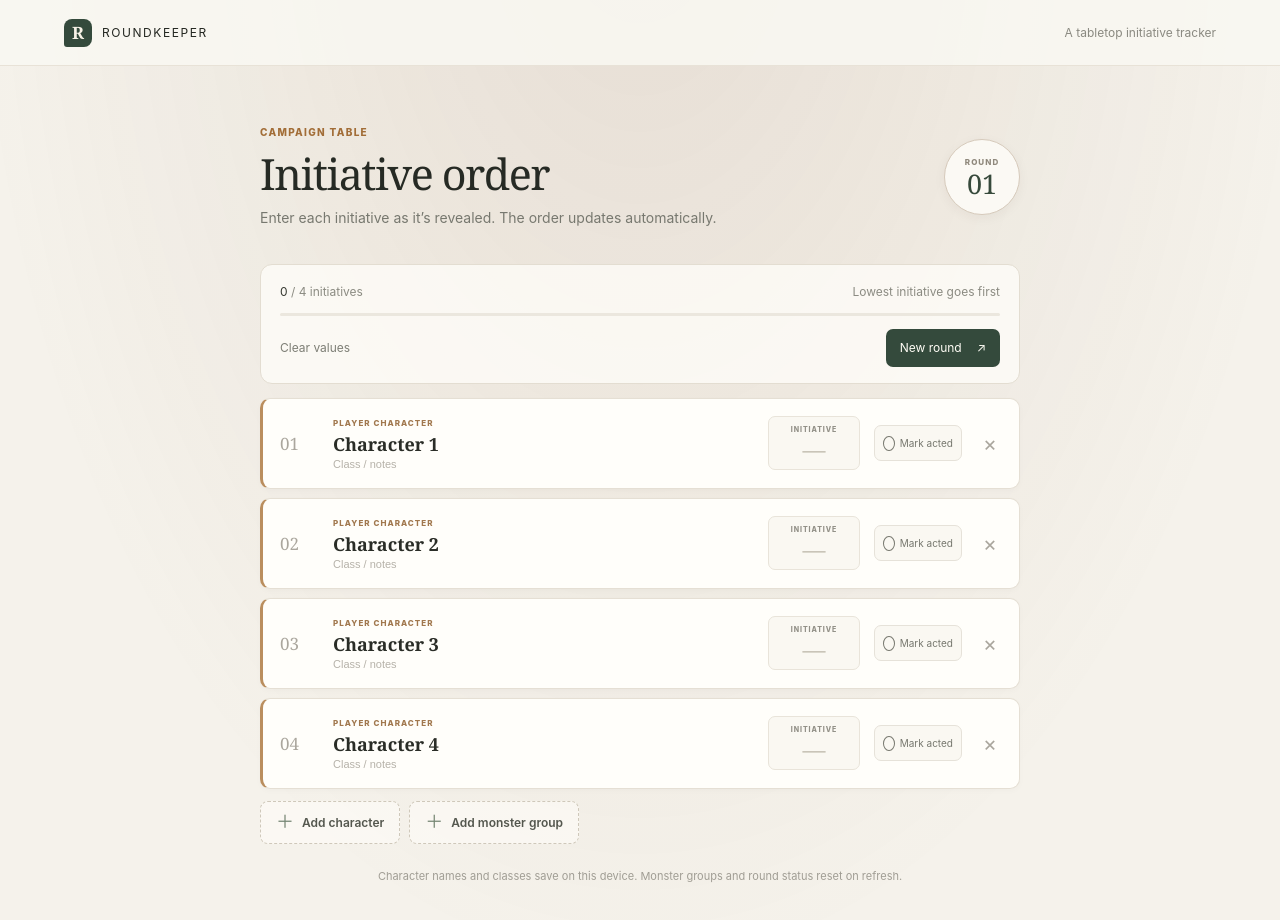
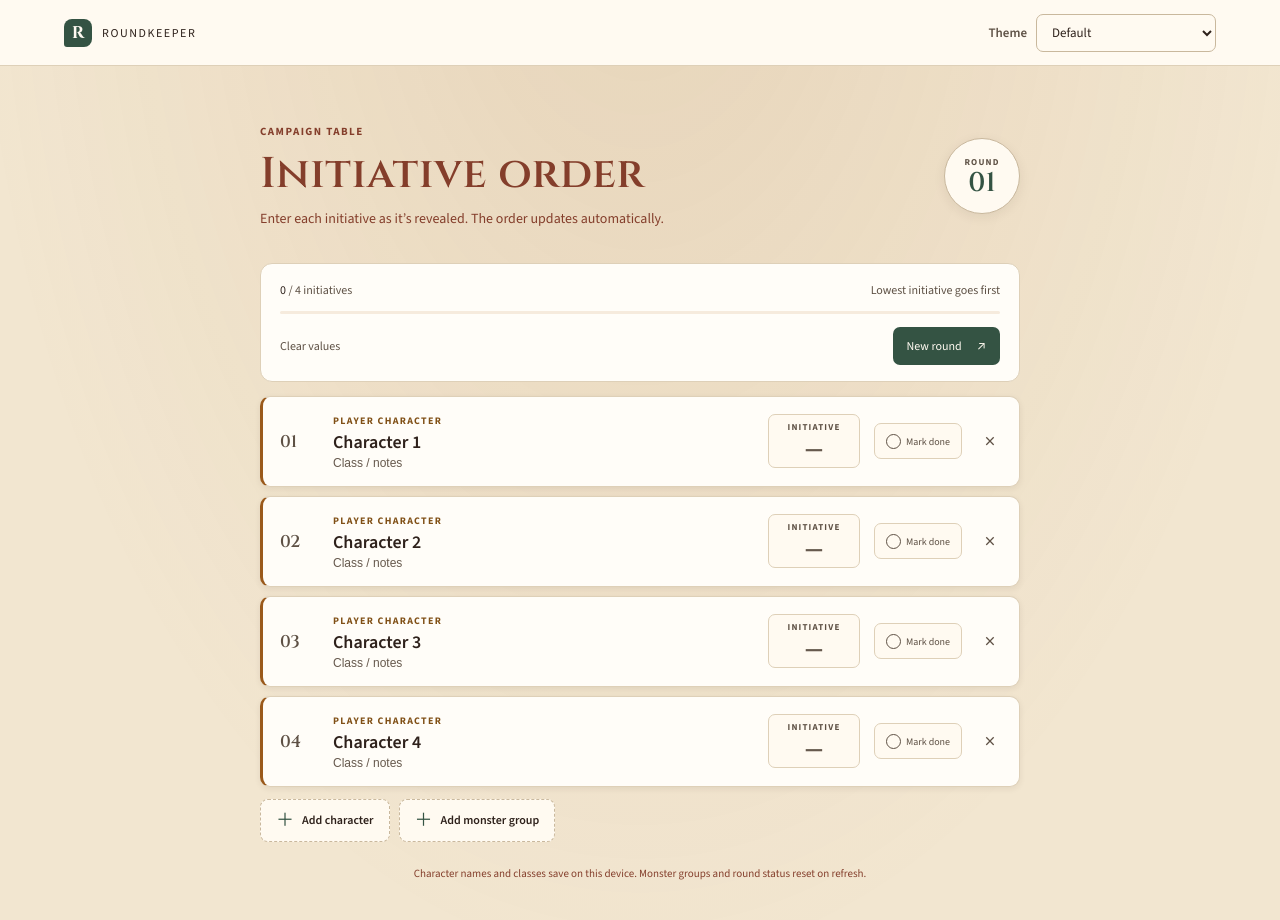
Before and after one commit to aaropee/gloomhaven-initiative-manager, a Vue app: page / in a window 1280 px wide. Shown: the top 920 px of the page. Built offline with nearby package versions, Linux system fonts and the light colour scheme.

Commit message:
Added theme selector with 5 different presets, layout and content fixes on initiative input and turn check marker.

```diff
--- a/index.html
+++ b/index.html
@@ -1,10 +1,14 @@
 <!DOCTYPE html>
-<html lang="">
+<html lang="en">
   <head>
     <meta charset="UTF-8">
     <link rel="icon" href="/favicon.ico">
     <meta name="viewport" content="width=device-width, initial-scale=1.0">
-    <title>Vite App</title>
+    <meta name="theme-color" content="#f2e6d0">
+    <link rel="preconnect" href="https://fonts.googleapis.com">
+    <link rel="preconnect" href="https://fonts.gstatic.com" crossorigin>
+    <link href="https://fonts.googleapis.com/css2?family=Cinzel:wght@600;700&family=Source+Sans+3:wght@400;500;600;700;800&display=swap" rel="stylesheet">
+    <title>Roundkeeper | Initiative Tracker</title>
   </head>
   <body>
     <div id="app"></div>
--- a/src/App.vue
+++ b/src/App.vue
@@ -3,6 +3,14 @@ import { computed, ref, watch } from 'vue'
 
 const rosterStorageKey = 'roundkeeper.character-roster'
 const rosterStorageError = ref('')
+const selectedTheme = ref('default')
+const themes = [
+  { value: 'default', label: 'Default' },
+  { value: 'spring', label: 'Spring' },
+  { value: 'elegant', label: 'Elegant' },
+  { value: 'fall', label: 'Fall' },
+  { value: 'frost', label: 'Frost' },
+]
 
 function createDefaultCharacters() {
   return Array.from({ length: 4 }, (_, index) => ({
@@ -139,13 +147,20 @@ function removeParticipant(id) {
 </script>
 
 <template>
-  <div class="app-shell">
+  <div class="app-shell" :data-theme="selectedTheme">
     <header class="topbar">
       <a class="brand" href="#" aria-label="Roundkeeper home">
         <span class="brand-mark" aria-hidden="true">R</span>
         <span>ROUNDKEEPER</span>
       </a>
-      <span class="topbar-note">A tabletop initiative tracker</span>
+      <label class="theme-picker" for="theme-select">
+        <span class="theme-picker-label">Theme</span>
+        <select id="theme-select" v-model="selectedTheme" aria-label="Color theme">
+          <option v-for="theme in themes" :key="theme.value" :value="theme.value">
+            {{ theme.label }}
+          </option>
+        </select>
+      </label>
     </header>
 
     <main class="tracker">
@@ -247,7 +262,7 @@ function removeParticipant(id) {
             @click="toggleActed(participant)"
           >
             <span class="acted-check" aria-hidden="true">{{ participant.acted ? '✓' : '' }}</span>
-            <span>{{ participant.acted ? 'Acted' : 'Mark acted' }}</span>
+            <span>{{ participant.acted ? 'Done' : 'Mark done' }}</span>
           </button>
           <button
             class="remove-button"
--- a/src/assets/base.css
+++ b/src/assets/base.css
@@ -1,53 +1,34 @@
-/* color palette from <https://github.com/vuejs/theme> */
 :root {
-  --vt-c-white: #ffffff;
-  --vt-c-white-soft: #f8f8f8;
-  --vt-c-white-mute: #f2f2f2;
+  color-scheme: light;
 
-  --vt-c-black: #181818;
-  --vt-c-black-soft: #222222;
-  --vt-c-black-mute: #282828;
+  --color-background: #f2e6d0;
+  --color-surface: #fffaf1;
+  --color-surface-raised: #fffdf8;
+  --color-surface-muted: #f6ebdd;
+  --color-header: #fffaf1;
 
-  --vt-c-indigo: #2c3e50;
+  --color-text: #2e211b;
+  --color-text-secondary: #5e5145;
+  --color-text-subtle: #66594d;
+  --color-border: #c9b89d;
+  --color-border-soft: #ded0b8;
 
-  --vt-c-divider-light-1: rgba(60, 60, 60, 0.29);
-  --vt-c-divider-light-2: rgba(60, 60, 60, 0.12);
-  --vt-c-divider-dark-1: rgba(84, 84, 84, 0.65);
-  --vt-c-divider-dark-2: rgba(84, 84, 84, 0.48);
+  --color-primary: #345343;
+  --color-primary-hover: #263f32;
+  --color-primary-soft: #e6eee2;
+  --color-primary-border: #c2d3c0;
+  --color-progress: #49694f;
+  --color-accent: #9a5a1c;
+  --color-accent-text: #805016;
+  --color-accent-secondary: #843e2b;
+  --color-accent-secondary-soft: #f4e6dd;
+  --color-copy-accent: #843e2b;
+  --color-focus: #805016;
+  --color-ambient-glow: rgba(154, 90, 28, 0.13);
+  --color-shadow: rgba(46, 33, 27, 0.08);
 
-  --vt-c-text-light-1: var(--vt-c-indigo);
-  --vt-c-text-light-2: rgba(60, 60, 60, 0.66);
-  --vt-c-text-dark-1: var(--vt-c-white);
-  --vt-c-text-dark-2: rgba(235, 235, 235, 0.64);
-}
-
-/* semantic color variables for this project */
-:root {
-  --color-background: var(--vt-c-white);
-  --color-background-soft: var(--vt-c-white-soft);
-  --color-background-mute: var(--vt-c-white-mute);
-
-  --color-border: var(--vt-c-divider-light-2);
-  --color-border-hover: var(--vt-c-divider-light-1);
-
-  --color-heading: var(--vt-c-text-light-1);
-  --color-text: var(--vt-c-text-light-1);
-
-  --section-gap: 160px;
-}
-
-@media (prefers-color-scheme: dark) {
-  :root {
-    --color-background: var(--vt-c-black);
-    --color-background-soft: var(--vt-c-black-soft);
-    --color-background-mute: var(--vt-c-black-mute);
-
-    --color-border: var(--vt-c-divider-dark-2);
-    --color-border-hover: var(--vt-c-divider-dark-1);
-
-    --color-heading: var(--vt-c-text-dark-1);
-    --color-text: var(--vt-c-text-dark-2);
-  }
+  --font-display: 'Cinzel', Georgia, 'Times New Roman', serif;
+  --font-body: 'Source Sans 3', -apple-system, BlinkMacSystemFont, 'Segoe UI', sans-serif;
 }
 
 *,
@@ -62,24 +43,9 @@ body {
   min-height: 100vh;
   color: var(--color-text);
   background: var(--color-background);
-  transition:
-    color 0.5s,
-    background-color 0.5s;
-  line-height: 1.6;
-  font-family:
-    Inter,
-    -apple-system,
-    BlinkMacSystemFont,
-    'Segoe UI',
-    Roboto,
-    Oxygen,
-    Ubuntu,
-    Cantarell,
-    'Fira Sans',
-    'Droid Sans',
-    'Helvetica Neue',
-    sans-serif;
-  font-size: 15px;
+  line-height: 1.5;
+  font-family: var(--font-body);
+  font-size: 16px;
   text-rendering: optimizeLegibility;
   -webkit-font-smoothing: antialiased;
   -moz-osx-font-smoothing: grayscale;
--- a/src/assets/main.css
+++ b/src/assets/main.css
@@ -4,11 +4,115 @@
   min-height: 100vh;
 }
 
+.app-shell[data-theme='spring'] {
+  --color-background: #e1c698;
+  --color-surface: #f5ebd7;
+  --color-surface-raised: #fff8e9;
+  --color-surface-muted: #d9c595;
+  --color-header: #f8efde;
+  --color-text: #2f4b3a;
+  --color-text-secondary: #3f563d;
+  --color-text-subtle: #536247;
+  --color-border: #b3a46b;
+  --color-border-soft: #c7ba8a;
+  --color-primary: #2f4b3a;
+  --color-primary-hover: #243b2e;
+  --color-primary-soft: #e5e8d7;
+  --color-primary-border: #7e8656;
+  --color-progress: #4a6d4c;
+  --color-accent: #7e8656;
+  --color-accent-text: #515b38;
+  --color-accent-secondary: #4a6d4c;
+  --color-accent-secondary-soft: #e5e8d7;
+  --color-copy-accent: #2f4b3a;
+  --color-focus: #2f4b3a;
+  --color-ambient-glow: rgba(126, 134, 86, 0.15);
+  --color-shadow: rgba(47, 75, 58, 0.12);
+}
+
+.app-shell[data-theme='elegant'] {
+  --color-background: #eae4d2;
+  --color-surface: #f5f0e5;
+  --color-surface-raised: #fffaf0;
+  --color-surface-muted: #ded5c7;
+  --color-header: #f7f3e9;
+  --color-text: #3c2a30;
+  --color-text-secondary: #5d4c4b;
+  --color-text-subtle: #5d4c4b;
+  --color-border: #c5b6a6;
+  --color-border-soft: #d5c8b9;
+  --color-primary: #3c2a30;
+  --color-primary-hover: #2d2025;
+  --color-primary-soft: #ede6e4;
+  --color-primary-border: #c5b6a6;
+  --color-progress: #5d4c4b;
+  --color-accent: #79676c;
+  --color-accent-text: #5d4c4b;
+  --color-accent-secondary: #5d4c4b;
+  --color-accent-secondary-soft: #ede6e4;
+  --color-copy-accent: #5d4c4b;
+  --color-focus: #3c2a30;
+  --color-ambient-glow: rgba(121, 103, 108, 0.12);
+  --color-shadow: rgba(60, 42, 48, 0.12);
+}
+
+.app-shell[data-theme='fall'] {
+  --color-background: #eecb96;
+  --color-surface: #f8e6ca;
+  --color-surface-raised: #fff6e8;
+  --color-surface-muted: #e2ac7e;
+  --color-header: #fff1dc;
+  --color-text: #4f2a22;
+  --color-text-secondary: #71352b;
+  --color-text-subtle: #71352b;
+  --color-border: #d88b5f;
+  --color-border-soft: #e2ac7e;
+  --color-primary: #a82924;
+  --color-primary-hover: #851f1e;
+  --color-primary-soft: #f7e2d4;
+  --color-primary-border: #bf5a36;
+  --color-progress: #bf5a36;
+  --color-accent: #bf5a36;
+  --color-accent-text: #7d3828;
+  --color-accent-secondary: #a82924;
+  --color-accent-secondary-soft: #f7e2d4;
+  --color-copy-accent: #843520;
+  --color-focus: #a82924;
+  --color-ambient-glow: rgba(191, 90, 54, 0.14);
+  --color-shadow: rgba(94, 41, 31, 0.12);
+}
+
+.app-shell[data-theme='frost'] {
+  --color-background: #e2edf4;
+  --color-surface: #f2f7fa;
+  --color-surface-raised: #fbfdff;
+  --color-surface-muted: #d0e0ec;
+  --color-header: #f5f9fc;
+  --color-text: #19384d;
+  --color-text-secondary: #1c415a;
+  --color-text-subtle: #31556e;
+  --color-border: #9cbdd3;
+  --color-border-soft: #c4d9e7;
+  --color-primary: #19384d;
+  --color-primary-hover: #112d3e;
+  --color-primary-soft: #e2edf4;
+  --color-primary-border: #9cbdd3;
+  --color-progress: #5982a6;
+  --color-accent: #5982a6;
+  --color-accent-text: #19384d;
+  --color-accent-secondary: #1c415a;
+  --color-accent-secondary-soft: #e2edf4;
+  --color-copy-accent: #1c415a;
+  --color-focus: #1c415a;
+  --color-ambient-glow: rgba(89, 130, 166, 0.14);
+  --color-shadow: rgba(25, 56, 77, 0.12);
+}
+
 .app-shell {
   min-height: 100vh;
   background:
-    radial-gradient(ellipse at 50% -15%, rgba(120, 71, 36, 0.12), transparent 42rem),
-    #f5f2eb;
+    radial-gradient(ellipse at 50% -15%, var(--color-ambient-glow), transparent 42rem),
+    var(--color-background);
 }
 
 .topbar {
@@ -17,15 +121,15 @@
   align-items: center;
   justify-content: space-between;
   padding: 0 clamp(20px, 5vw, 72px);
-  border-bottom: 1px solid #e8e2d7;
-  background: rgba(250, 248, 243, 0.86);
+  border-bottom: 1px solid var(--color-border-soft);
+  background: var(--color-header);
 }
 
 .brand {
   display: inline-flex;
   align-items: center;
   gap: 10px;
-  color: #242721;
+  color: var(--color-text);
   font-size: 12px;
   font-weight: 800;
   letter-spacing: 0.13em;
@@ -38,17 +142,36 @@
   height: 28px;
   place-items: center;
   border-radius: 8px 8px 8px 3px;
-  background: #344a3c;
-  color: #f7f2e7;
-  font-family: Georgia, serif;
+  background: var(--color-primary);
+  color: var(--color-surface);
+  font-family: var(--font-display);
   font-size: 17px;
   font-weight: 700;
   letter-spacing: 0;
 }
 
-.topbar-note {
-  color: #8a8980;
-  font-size: 12px;
+.theme-picker {
+  display: inline-flex;
+  align-items: center;
+  gap: 9px;
+  color: var(--color-text-secondary);
+  font-size: 13px;
+}
+
+.theme-picker-label {
+  font-weight: 600;
+}
+
+.theme-picker select {
+  min-width: 180px;
+  min-height: 38px;
+  padding: 0 32px 0 11px;
+  border: 1px solid var(--color-border);
+  border-radius: 7px;
+  background: var(--color-surface);
+  color: var(--color-text);
+  font: inherit;
+  cursor: pointer;
 }
 
 .tracker {
@@ -69,34 +192,35 @@
 .type-label,
 .initiative-entry > span,
 .round-token-label {
-  font-size: 10px;
+  font-size: 11px;
   font-weight: 800;
   letter-spacing: 0.13em;
 }
 
 .eyebrow {
   margin-bottom: 10px;
-  color: #a26d37;
+  color: var(--color-accent-text);
 }
 
 h1,
 h2,
 p {
   margin: 0;
+  color: var(--color-copy-accent) !important;
 }
 
 h1 {
-  color: #262a24;
-  font-family: Georgia, 'Times New Roman', serif;
+  color: var(--color-text);
+  font-family: var(--font-display);
   font-size: clamp(32px, 5vw, 43px);
   font-weight: 500;
-  letter-spacing: -0.035em;
+  letter-spacing: 0.01em;
   line-height: 1.1;
 }
 
 .intro {
   margin-top: 10px;
-  color: #77786f;
+  color: var(--color-text-secondary);
   font-size: 14px;
 }
 
@@ -108,21 +232,21 @@ h1 {
   flex-direction: column;
   align-items: center;
   justify-content: center;
-  border: 1px solid #d6cabb;
+  border: 1px solid var(--color-border);
   border-radius: 50%;
-  background: #fbf9f4;
-  box-shadow: 0 3px 12px rgba(58, 46, 31, 0.05);
+  background: var(--color-surface);
+  box-shadow: 0 3px 12px var(--color-shadow);
 }
 
 .round-token-label {
-  color: #8f887c;
-  font-size: 8px;
+  color: var(--color-text-secondary);
+  font-size: 9px;
 }
 
 .round-number {
   margin-top: 1px;
-  color: #36493b;
-  font-family: Georgia, 'Times New Roman', serif;
+  color: var(--color-primary);
+  font-family: var(--font-display);
   font-size: 27px;
   line-height: 1;
 }
@@ -130,9 +254,9 @@ h1 {
 .round-controls {
   margin-bottom: 14px;
   padding: 17px 19px 16px;
-  border: 1px solid #e3ddd1;
+  border: 1px solid var(--color-border-soft);
   border-radius: 12px;
-  background: rgba(255, 254, 250, 0.75);
+  background: var(--color-surface-raised);
 }
 
 .progress-label {
@@ -140,18 +264,18 @@ h1 {
   align-items: center;
   justify-content: space-between;
   gap: 12px;
-  color: #34372f;
+  color: var(--color-text);
   font-size: 12px;
   font-weight: 700;
 }
 
 .muted {
-  color: #8b8b82;
+  color: var(--color-text-secondary);
   font-weight: 400;
 }
 
 .ready-label {
-  color: #47704d;
+  color: var(--color-primary);
   font-size: 11px;
 }
 
@@ -160,14 +284,14 @@ h1 {
   margin-top: 12px;
   overflow: hidden;
   border-radius: 4px;
-  background: #ebe7de;
+  background: var(--color-surface-muted);
 }
 
 .progress-track span {
   display: block;
   height: 100%;
   border-radius: inherit;
-  background: #648165;
+  background: var(--color-progress);
   transition: width 180ms ease;
 }
 
@@ -188,12 +312,12 @@ button {
 .text-button {
   padding: 7px 0;
   background: none;
-  color: #7d7e75;
+  color: var(--color-text-secondary);
   font-size: 12px;
 }
 
 .text-button:hover {
-  color: #34372f;
+  color: var(--color-text);
 }
 
 .next-round-button {
@@ -203,8 +327,8 @@ button {
   gap: 15px;
   padding: 0 14px;
   border-radius: 7px;
-  background: #344a3c;
-  color: #fffdf6;
+  background: var(--color-primary);
+  color: var(--color-surface);
   font-size: 12px;
   font-weight: 700;
   transition: background 150ms ease, transform 150ms ease;
@@ -212,7 +336,7 @@ button {
 
 .next-round-button:hover {
   transform: translateY(-1px);
-  background: #283c30;
+  background: var(--color-primary-hover);
 }
 
 .initiative-list {
@@ -228,39 +352,39 @@ button {
   align-items: center;
   gap: 14px;
   padding: 13px 15px 13px 17px;
-  border: 1px solid #e5dfd4;
-  border-left: 3px solid #ba8e5e;
+  border: 1px solid var(--color-border-soft);
+  border-left: 3px solid var(--color-accent);
   border-radius: 10px;
-  background: #fffefa;
-  box-shadow: 0 2px 6px rgba(44, 39, 29, 0.025);
+  background: var(--color-surface-raised);
+  box-shadow: 0 2px 6px var(--color-shadow);
   animation: card-enter 180ms ease both;
   transition: border-color 150ms ease, box-shadow 150ms ease;
 }
 
 .initiative-card.is-monster {
-  border-left-color: #9c6257;
+  border-left-color: var(--color-accent-secondary);
 }
 
 .initiative-card.has-initiative {
-  border-top-color: #d7ddcf;
-  border-right-color: #d7ddcf;
-  border-bottom-color: #d7ddcf;
+  border-top-color: var(--color-primary-border);
+  border-right-color: var(--color-primary-border);
+  border-bottom-color: var(--color-primary-border);
 }
 
 .initiative-card.is-acted {
-  border-top-color: #d4dfd1;
-  border-right-color: #d4dfd1;
-  border-bottom-color: #d4dfd1;
-  background: #f3f7f0;
+  border-top-color: var(--color-primary-border);
+  border-right-color: var(--color-primary-border);
+  border-bottom-color: var(--color-primary-border);
+  background: var(--color-primary-soft);
 }
 
 .initiative-card.is-acted .order-number {
-  color: #638064;
+  color: var(--color-primary);
 }
 
 .order-number {
-  color: #aaa69d;
-  font-family: Georgia, 'Times New Roman', serif;
+  color: var(--color-text-secondary);
+  font-family: var(--font-display);
   font-size: 17px;
   font-variant-numeric: tabular-nums;
 }
@@ -274,12 +398,12 @@ button {
 }
 
 .type-label {
-  color: #a1784e;
-  font-size: 8px;
+  color: var(--color-accent-text);
+  font-size: 10px;
 }
 
 .is-monster .type-label {
-  color: #9c6257;
+  color: var(--color-accent-secondary);
 }
 
 .name-input,
@@ -293,25 +417,25 @@ button {
 }
 
 .name-input {
-  color: #2a2d27;
-  font-family: Georgia, 'Times New Roman', serif;
+  color: var(--color-text);
+  font-family: var(--font-body);
   font-size: 18px;
   font-weight: 600;
 }
 
 .detail-input {
-  color: #85847b;
-  font-size: 11px;
+  color: var(--color-text-secondary);
+  font-size: 12px;
 }
 
 .name-input:focus-visible,
 .detail-input:focus-visible {
   border-radius: 2px;
-  box-shadow: 0 2px #c79b6a;
+  box-shadow: 0 2px var(--color-focus);
 }
 
 .detail-input::placeholder {
-  color: #b6b2a9;
+  color: var(--color-text-subtle);
   opacity: 1;
 }
 
@@ -322,20 +446,20 @@ button {
   align-items: center;
   justify-content: center;
   gap: 1px;
-  border: 1px solid #e9e4da;
+  border: 1px solid var(--color-border-soft);
   border-radius: 7px;
-  background: #faf8f2;
+  background: var(--color-surface);
   transition: border-color 150ms ease, background 150ms ease;
 }
 
 .initiative-entry:focus-within {
-  border-color: #91a18c;
-  background: #f4f6f0;
+  border-color: var(--color-primary);
+  background: var(--color-surface);
 }
 
 .initiative-entry > span {
-  color: #929087;
-  font-size: 7px;
+  color: var(--color-text-secondary);
+  font-size: 9px;
 }
 
 .initiative-entry input {
@@ -344,8 +468,8 @@ button {
   border: 0;
   outline: none;
   background: transparent;
-  color: #344a3c;
-  font-family: Georgia, 'Times New Roman', serif;
+  color: var(--color-primary);
+  font-family: var(--font-body);
   font-size: 23px;
   font-weight: 700;
   line-height: 1.15;
@@ -353,8 +477,20 @@ button {
   font-variant-numeric: tabular-nums;
 }
 
+.initiative-entry input:focus {
+  border-bottom: 2px solid var(--color-primary);
+}
+
+.initiative-entry input:focus-visible {
+  outline: none;
+}
+
 .initiative-entry input::placeholder {
-  color: #c9c4b8;
+  color: var(--color-text-subtle);
+}
+
+.initiative-entry input:focus::placeholder {
+  color: transparent;
 }
 
 .initiative-entry input::-webkit-inner-spin-button,
@@ -374,10 +510,10 @@ button {
   justify-content: center;
   gap: 5px;
   padding: 0 8px;
-  border: 1px solid #e6e2d9;
+  border: 1px solid var(--color-border-soft);
   border-radius: 7px;
-  background: #faf8f2;
-  color: #77786f;
+  background: var(--color-surface);
+  color: var(--color-text-secondary);
   font-size: 10px;
   font-weight: 600;
   white-space: nowrap;
@@ -385,14 +521,14 @@ button {
 }
 
 .acted-button:hover {
-  border-color: #a7b49e;
-  color: #455e46;
+  border-color: var(--color-primary);
+  color: var(--color-primary);
 }
 
 .acted-button.is-marked {
-  border-color: #cbd9c7;
-  background: #e6eee2;
-  color: #416244;
+  border-color: var(--color-primary-border);
+  background: var(--color-primary-soft);
+  color: var(--color-primary);
 }
 
 .acted-check {
@@ -413,14 +549,14 @@ button {
   place-items: center;
   border-radius: 6px;
   background: transparent;
-  color: #aaa69d;
+  color: var(--color-text-secondary);
   font-size: 21px;
   line-height: 1;
 }
 
 .remove-button:hover {
-  background: #f6efea;
-  color: #9c6257;
+  background: var(--color-accent-secondary-soft);
+  color: var(--color-accent-secondary);
 }
 
 .add-controls {
@@ -437,32 +573,32 @@ button {
   justify-content: center;
   gap: 8px;
   padding: 0 15px;
-  border: 1px dashed #cfc8ba;
+  border: 1px dashed var(--color-border);
   border-radius: 8px;
-  background: rgba(255, 254, 250, 0.55);
-  color: #54574e;
+  background: var(--color-surface);
+  color: var(--color-text);
   font-size: 12px;
   font-weight: 600;
   transition: border-color 150ms ease, background 150ms ease;
 }
 
 .add-button span {
-  color: #738472;
+  color: var(--color-primary);
   font-size: 18px;
   font-weight: 400;
   line-height: 1;
 }
 
 .add-button:hover {
-  border-color: #82927d;
-  background: #fffefa;
+  border-color: var(--color-primary);
+  background: var(--color-surface-raised);
 }
 
 .empty-state {
   padding: 44px 20px;
-  border: 1px dashed #d7d0c4;
+  border: 1px dashed var(--color-border);
   border-radius: 10px;
-  color: #797a71;
+  color: var(--color-text-secondary);
   text-align: center;
 }
 
@@ -473,14 +609,14 @@ button {
   margin-bottom: 10px;
   place-items: center;
   border-radius: 50%;
-  background: #e9ede5;
-  color: #536d54;
+  background: var(--color-primary-soft);
+  color: var(--color-primary);
   font-size: 22px;
 }
 
 .empty-state h2 {
-  color: #393c35;
-  font-family: Georgia, 'Times New Roman', serif;
+  color: var(--color-text);
+  font-family: var(--font-display);
   font-size: 19px;
 }
 
@@ -491,9 +627,17 @@ button {
 
 .footer-note {
   margin-top: 24px;
-  color: #a09d94;
+  color: var(--color-text-secondary);
   font-size: 11px;
   text-align: center;
+}
+
+button:focus-visible,
+a:focus-visible,
+input:focus-visible,
+select:focus-visible {
+  outline: 3px solid var(--color-focus);
+  outline-offset: 3px;
 }
 
 @keyframes card-enter {
@@ -512,8 +656,16 @@ button {
     height: 58px;
   }
 
-  .topbar-note {
-    font-size: 10px;
+  .theme-picker-label {
+    display: none;
+  }
+
+  .theme-picker select {
+    width: clamp(120px, 40vw, 180px);
+    min-width: 0;
+    min-height: 34px;
+    padding: 0 24px 0 8px;
+    font-size: 12px;
   }
 
   .tracker {
@@ -566,8 +718,8 @@ button {
   .acted-button {
     min-height: 34px;
     gap: 3px;
-    padding: 0 4px;
-    font-size: 9px;
+    padding: 0 3px;
+    font-size: 10px;
   }
 
   .initiative-entry input {
```
